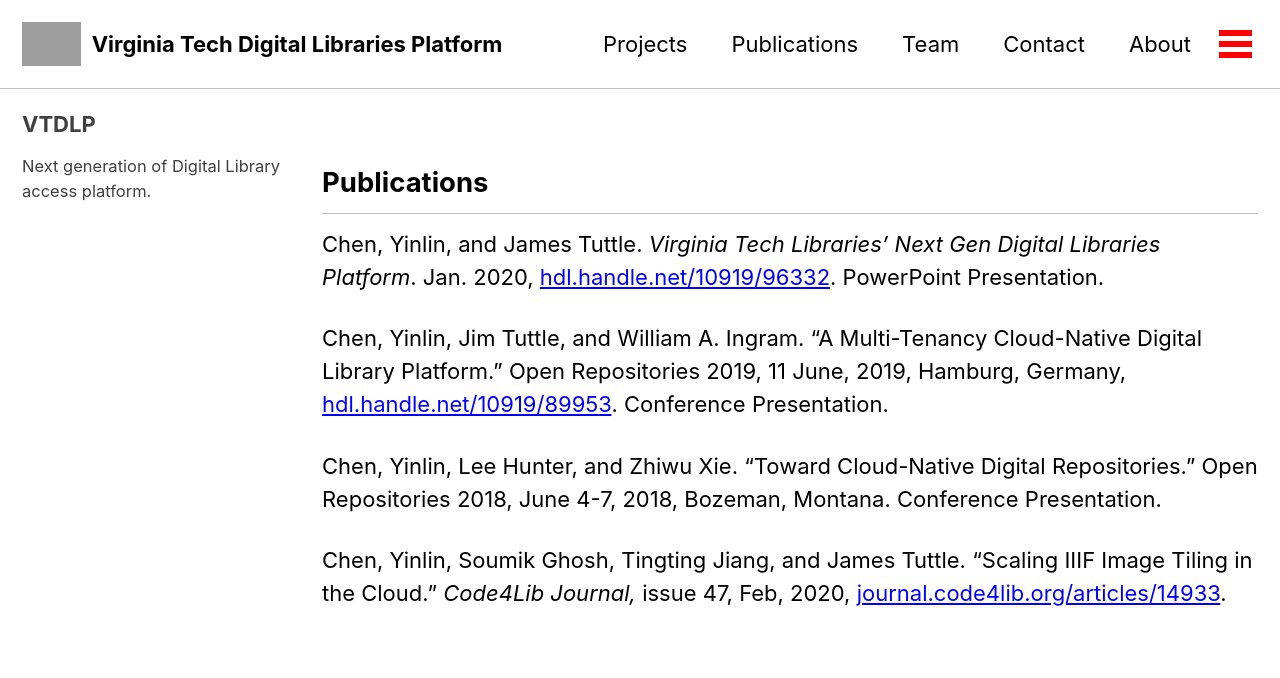
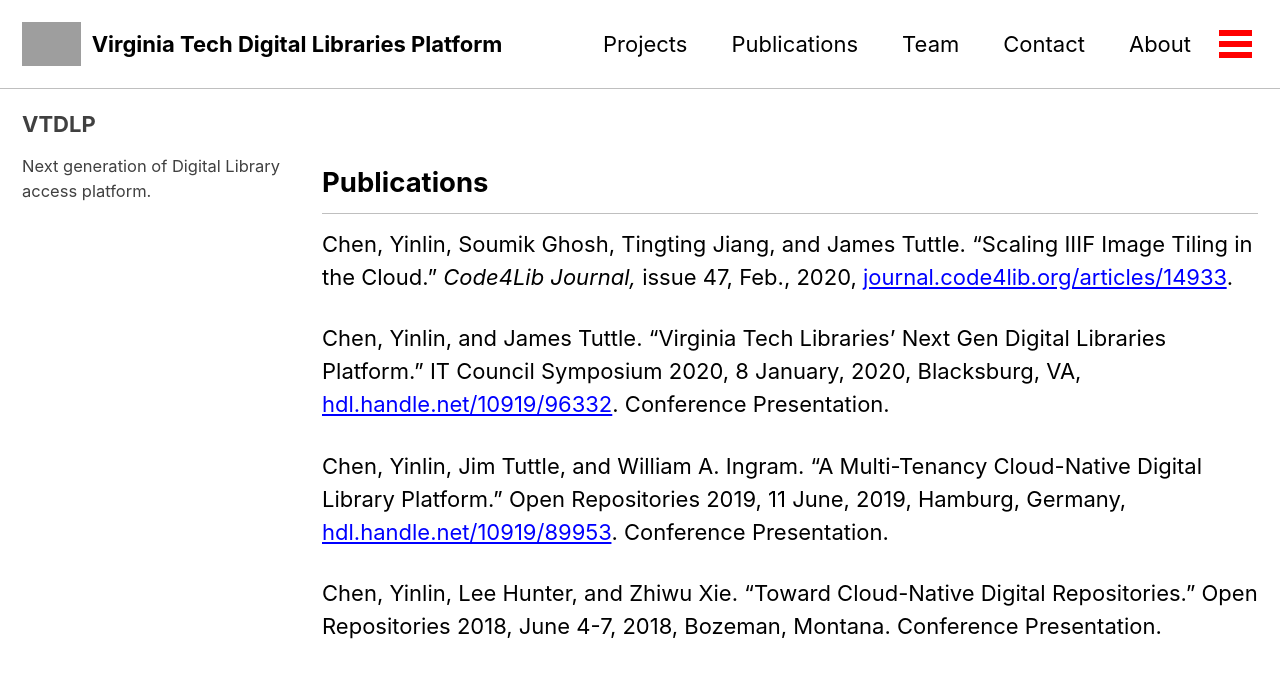
Before and after one commit to vt-digital-libraries-platform/vt-digital-libraries-platform.github.io, a Jekyll site: the page built from publications/index.md, in a window 1280 px wide and 900 px high. Shown: the top 678 px of the window. Built offline with Jekyll 4.4.1, drawn with Linux system fonts in a browser that asks for light colours; cached includes are drawn as plain includes; nearby versions of some CDN libraries; grey boxes are pictures that could not be loaded.

Commit message:
Revised publication content

```diff
--- a/publications/index.md
+++ b/publications/index.md
@@ -6,10 +6,10 @@
 
 ## Publications
 
-Chen, Yinlin, and James Tuttle. *Virginia Tech Libraries’ Next Gen Digital Libraries Platform*. Jan. 2020, [hdl.handle.net/10919/96332](http://hdl.handle.net/10919/96332). PowerPoint Presentation.
+Chen, Yinlin, Soumik Ghosh, Tingting Jiang, and James Tuttle. "Scaling IIIF Image Tiling in the Cloud." *Code4Lib Journal,* issue 47, Feb., 2020, [journal.code4lib.org/articles/14933](https://journal.code4lib.org/articles/14933).
+
+Chen, Yinlin, and James Tuttle. "Virginia Tech Libraries’ Next Gen Digital Libraries Platform." IT Council Symposium 2020, 8 January, 2020, Blacksburg, VA, [hdl.handle.net/10919/96332](http://hdl.handle.net/10919/96332). Conference Presentation.
 
 Chen, Yinlin, Jim Tuttle, and William A. Ingram. "A Multi-Tenancy Cloud-Native Digital Library Platform." Open Repositories 2019, 11 June, 2019, Hamburg, Germany, [hdl.handle.net/10919/89953](http://hdl.handle.net/10919/89953). Conference Presentation.
 
 Chen, Yinlin, Lee Hunter, and Zhiwu Xie. "Toward Cloud-Native Digital Repositories." Open Repositories 2018, June 4-7, 2018, Bozeman, Montana. Conference Presentation.
-
-Chen, Yinlin, Soumik Ghosh, Tingting Jiang, and James Tuttle. "Scaling IIIF Image Tiling in the Cloud." *Code4Lib Journal,* issue 47, Feb, 2020, [journal.code4lib.org/articles/14933](https://journal.code4lib.org/articles/14933).
```
